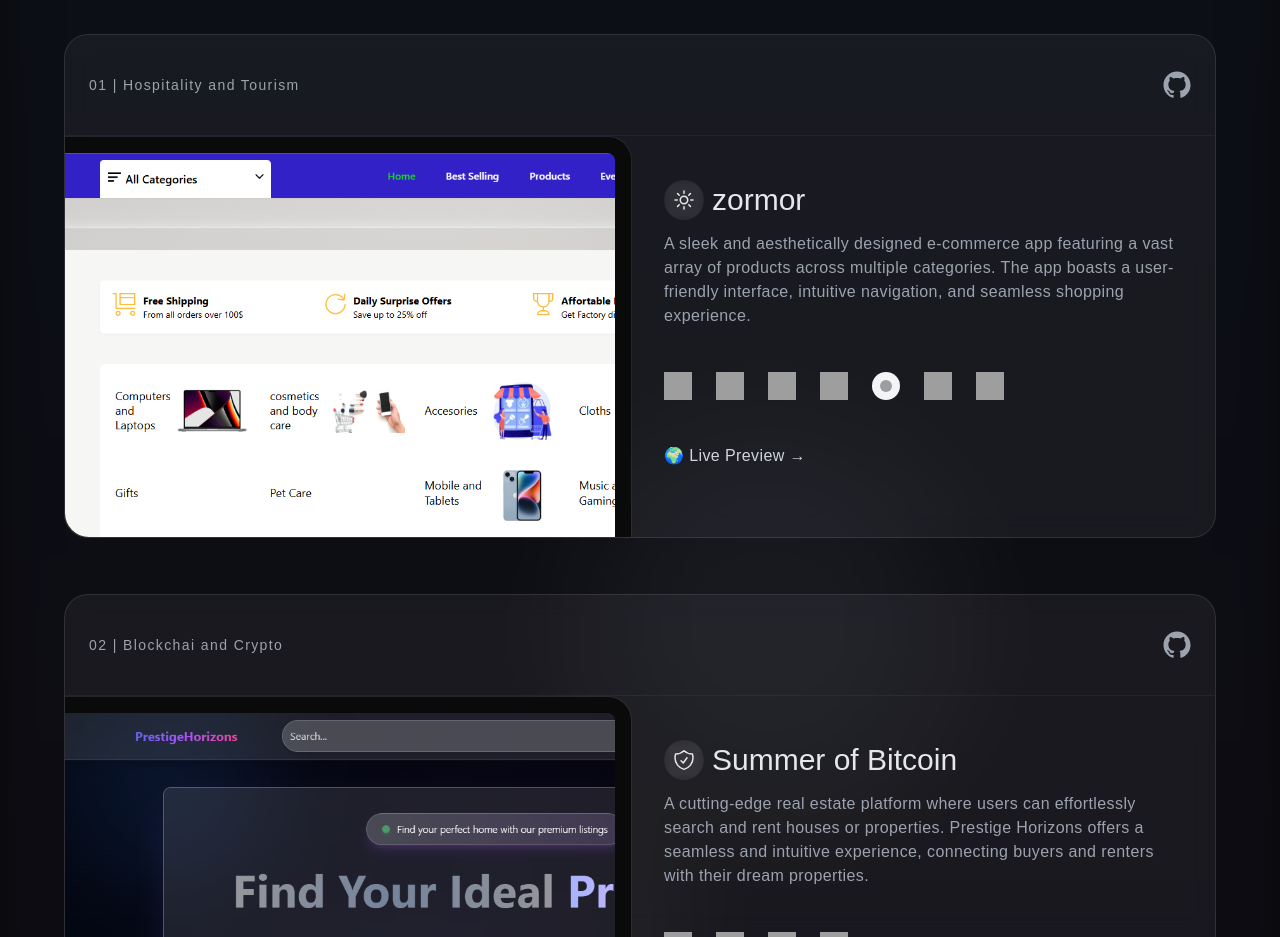
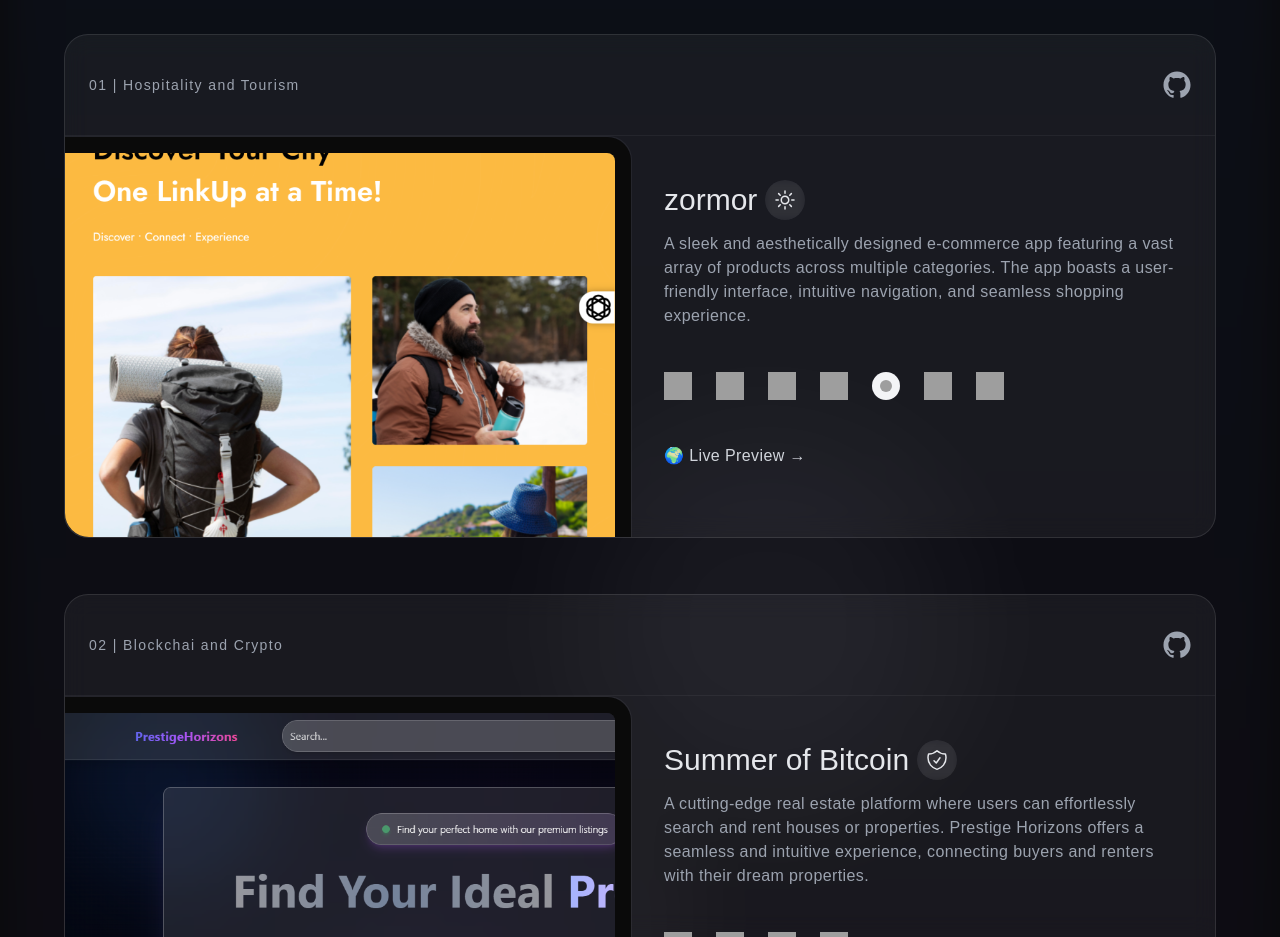
Before and after one commit to meshach567/meshachportfoliodev, a Next.js app: page / in a window 1280 px wide. Shown: the part 1020-1957 px from the top of the page. Built offline with nearby package versions, Linux system fonts and the light colour scheme; grey boxes are pictures that could not be loaded.

Commit message:
refactor: update the UI

```diff
--- a/components/shared/Projects.tsx
+++ b/components/shared/Projects.tsx
@@ -69,8 +69,8 @@ export const Projects = () => {
                 <div className="col-span-12 md:col-span-6 lg:col-span-6 pl-6 md:pl-4 pr-8 pt-11 text-left">
                   {/* HEADER SECTION */}
                   <h1 className="text-gray-200 text-3xl mb-1 font-medium flex items-center gap-2">
+                    {project.title}
                     <project.icon className="p-2 rounded-full h-10 w-10 bg-white/5 backdrop-blur-sm" />{" "}
-                    {project.title}
                   </h1>
                   <p className="text-gray-400 tracking-wide pt-2 font-light">
                     {project.description}
--- a/constants/projectData.ts
+++ b/constants/projectData.ts
@@ -47,7 +47,7 @@ export const projectData = [
     livePreview:
       "https://zormor.com",
     sourceCode: "https://github.com/zormor",
-    image: "assets/images/ecommerce_categories_section.PNG",
+    image: "assets/images/zormor.png",
   },
   {
     title: "Summer of Bitcoin",
```
